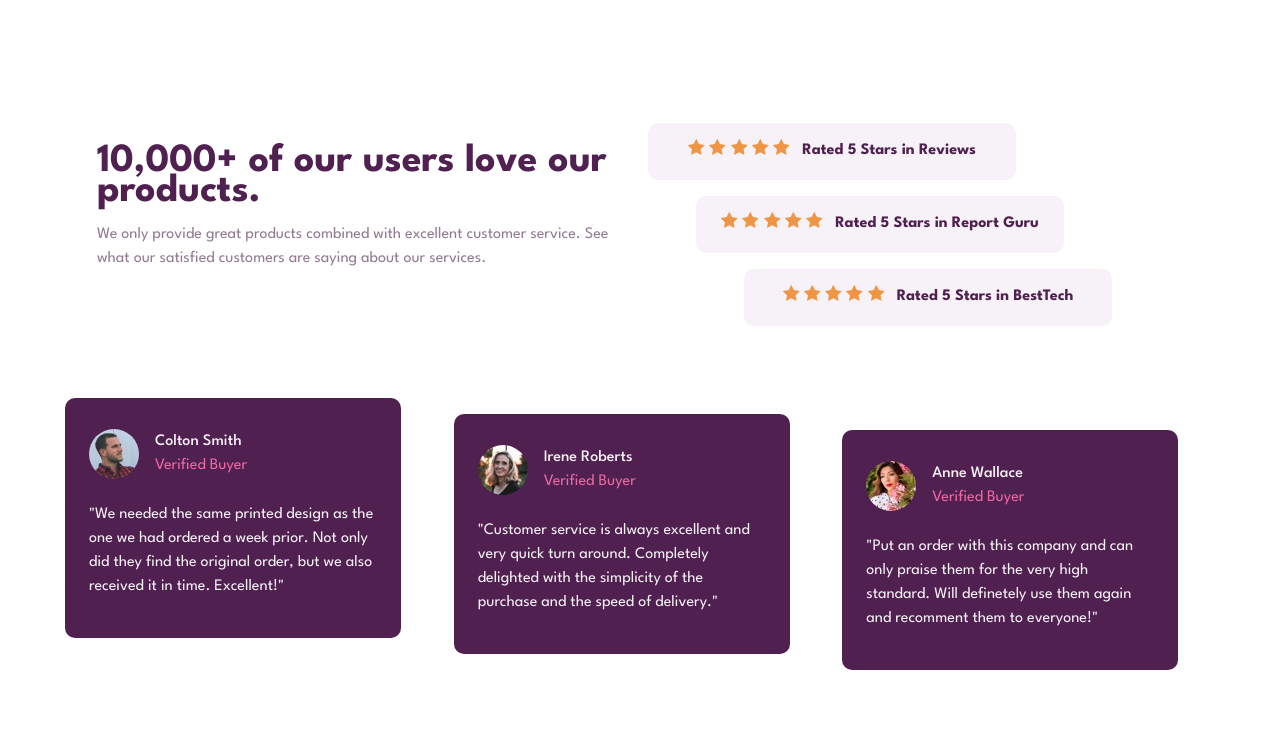
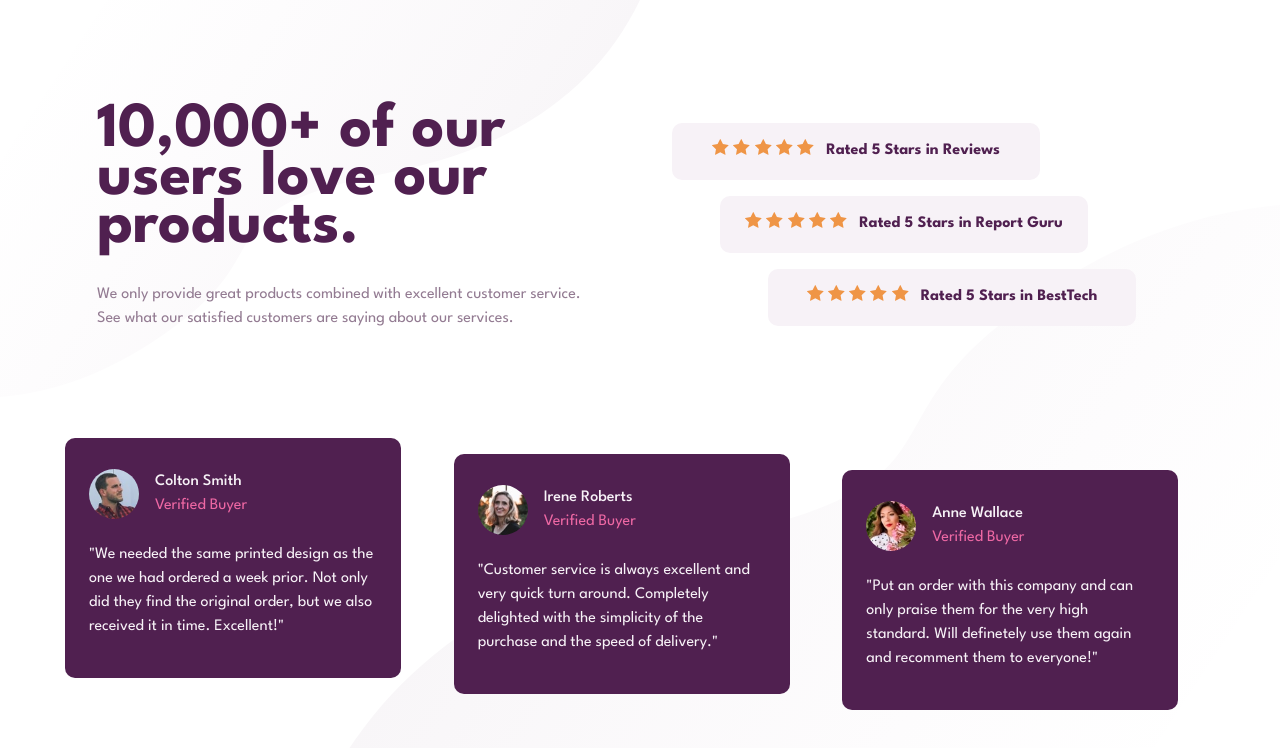
Before and after one commit to Seergiio-27/social-proof_FEM, a plain HTML site: page index.html in a window 1280 px wide. Drawn offline with Linux system fonts and the light colour scheme.

Commit message:
Update style.css

```diff
--- a/style.css
+++ b/style.css
@@ -95,6 +95,11 @@ body {
   font-size: var(--fs-main);
   padding: 2.5rem 1.6rem;
   line-height: 1.5;
+  background-image: url("images/bg-pattern-top-mobile.svg"),
+                    url("images/bg-pattern-bottom-mobile.svg");
+  background-repeat:   no-repeat, no-repeat;
+  background-position: top left, bottom right;
+  background-size:     100%;
 }
 
 .review-card {
@@ -127,6 +132,11 @@ body {
     display: grid;
     place-content: center;
     min-height: 100vh;
+    background-image: url("images/bg-pattern-top-desktop.svg"),
+                      url("images/bg-pattern-bottom-desktop.svg");
+    background-repeat:   no-repeat, no-repeat;
+    background-position: top left, bottom right;
+    background-size:     75%, 100%;
   }
 
   .main-container {
@@ -139,6 +149,11 @@ body {
     display: grid;
     place-content: center;
     min-height: 100vh;
+    background-image: url("images/bg-pattern-top-desktop.svg"),
+                      url("images/bg-pattern-bottom-desktop.svg");
+    background-repeat:   no-repeat, no-repeat;
+    background-position: top left, bottom right;
+    background-size:     50%, 75%;
   }
 
   .main-container {
@@ -150,20 +165,26 @@ body {
   .section-1 {
     display: grid;
     grid-template-columns: 1fr 1fr;
-    gap: 1rem;
+    gap: 4rem;
     padding-block: 2rem;
     padding-inline: 2rem;
-    /* max-width: 1150px; */
   }
 
   .main-heading{
-    font-size: 2.5rem;
+    font-size: 4rem;
     text-align: left;
     padding-inline: 0;
+    padding-bottom: 1rem;
   }
 
   .spacing {
     text-align: left;
+  }
+
+  .reviews {
+    display: grid;
+    padding-block: 2.5rem;
+    gap: 1rem;
   }
 
   .review-card {
```
